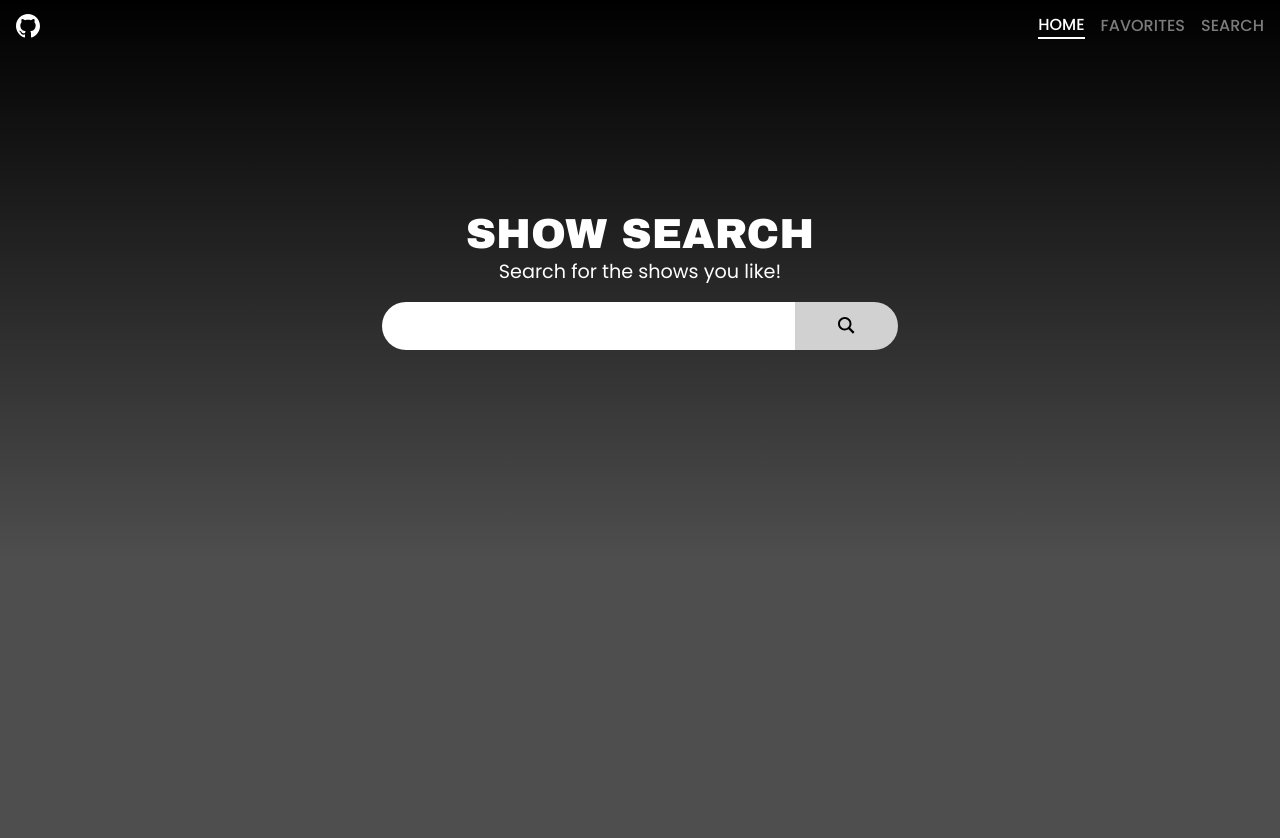
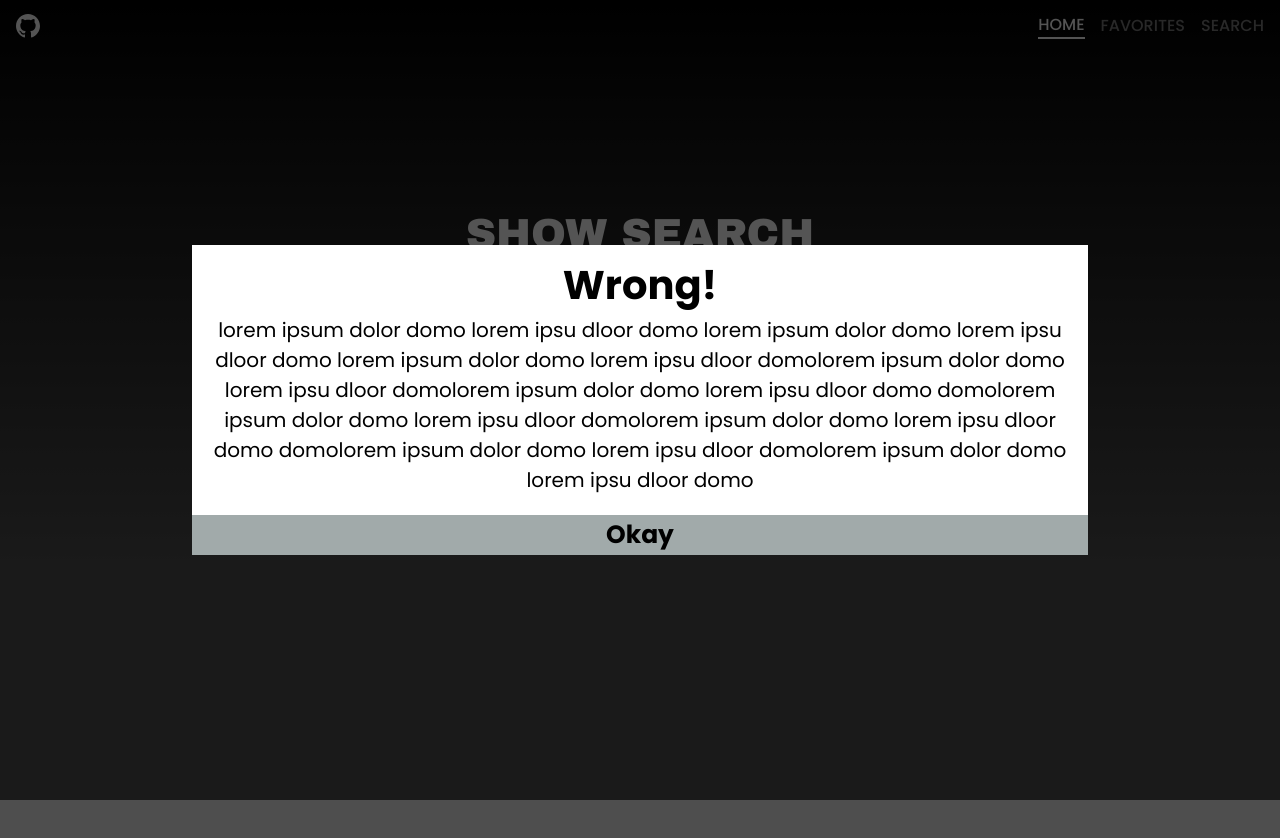
Before and after one commit to ReyhanArdiya/show-search, a React (Create React App) app: page / in a window 1280 px wide. Shown: the top 838 px of the page. Built offline with nearby package versions, Linux system fonts and the light colour scheme; no server answers.

Commit message:
Create `ErrorModal`

```diff
--- /dev/null
+++ b/src/components/common/ErrorModal.jsx
@@ -0,0 +1,118 @@
+import ReactDOM from "react-dom";
+import styled from "styled-components";
+import { useState } from "react";
+
+const Container = styled.div`
+    position: absolute;
+    top: 0;
+    z-index: 50;
+    width: 100vw;
+    height: 100vh;
+    background-color: #000000ab;
+    align-items: center;
+    display: flex;
+    justify-content: center;
+    overflow: hidden;
+`;
+
+const Content = styled.form`
+    --font-size: 1em;
+    width: 70%;
+    height: max-content;
+    background-color: white;
+    display: grid;
+    grid-template-areas:
+        "title"
+        "message";
+    grid-template-rows: max-content 10em;
+    font-size: var(--font-size);
+    text-align: center;
+
+    .error-title {
+        grid-area: title;
+        align-items: center;
+        display: flex;
+        justify-content: center;
+        font: 700 2em "Poppins";
+        padding-top: 0.25em;
+    }
+
+    .error-message {
+        grid-area: message;
+        overflow-y: auto;
+        font: 400 1em "Poppins";
+        padding: 0 0.25em;
+    }
+
+    .error-message::-webkit-scrollbar {
+        display: none;
+    }
+
+    button {
+        font: 700 1.25em "Poppins";
+        background-color: #a1aaaa;
+        border: none;
+        outline: none;
+    }
+
+    /* button overlay on hover/active */
+    button {
+        cursor: pointer;
+        position: relative;
+    }
+
+    button::before {
+        content: "";
+        width: 100%;
+        height: 100%;
+        position: absolute;
+        top: 0;
+        left: 0;
+        opacity: 0;
+        background-color: black;
+        transition: opacity 0.25s linear;
+    }
+
+    button:hover::before {
+        opacity: 0.2;
+    }
+
+    button:active::before {
+        opacity: 0.4;
+        transition: opacity 0.05s linear;
+    }
+
+    @media screen and (min-width: calc(768em / 16)) {
+        font-size: calc(var(--font-size) + 0.25em);
+    }
+
+    @media screen and (min-width: calc(1440em / 16)) {
+        font-size: calc(var(--font-size) + 0.5em);
+    }
+`;
+
+const ErrorModal = ({ title, message }) => {
+	document.body.style.overflow = "hidden";
+	const [ visibility, setVisibility ] = useState(true);
+
+	const closeModal = e => {
+		e.preventDefault();
+
+		setVisibility(false);
+	};
+
+	return visibility ?
+		ReactDOM.createPortal(
+			<Container className="modal-error">
+				<Content onSubmit={closeModal}>
+					<h2 className="error-title">{title}</h2>
+					<p className="error-message">{message}</p>
+					<button>Okay</button>
+				</Content>
+			</Container>,
+			document.body
+		) :
+		null;
+};
+
+export default ErrorModal;
--- a/src/components/pages/Home/Search/SearchArea.jsx
+++ b/src/components/pages/Home/Search/SearchArea.jsx
@@ -1,3 +1,4 @@
+import ErrorModal from "../../../common/ErrorModal";
 import SearchContext from "../../../../context/search-context";
 import styled from "styled-components";
 
@@ -88,6 +89,10 @@ const SearchArea = ({ background }) => {
 						id="search-area"
 						background={background}
 					>
+						<ErrorModal
+							title="Wrong!"
+							message="lorem ipsum dolor domo lorem ipsu dloor domo lorem ipsum dolor domo lorem ipsu dloor domo lorem ipsum dolor domo lorem ipsu dloor domolorem ipsum dolor domo lorem ipsu dloor domolorem ipsum dolor domo lorem ipsu dloor domo domolorem ipsum dolor domo lorem ipsu dloor domolorem ipsum dolor domo lorem ipsu dloor domo domolorem ipsum dolor domo lorem ipsu dloor domolorem ipsum dolor domo lorem ipsu dloor domo"
+						/>
 						<SearchResults id="search-results">
 							{specifyBigImages(
 								searchResults.map(({ img }) => ({ src : img })),
```
